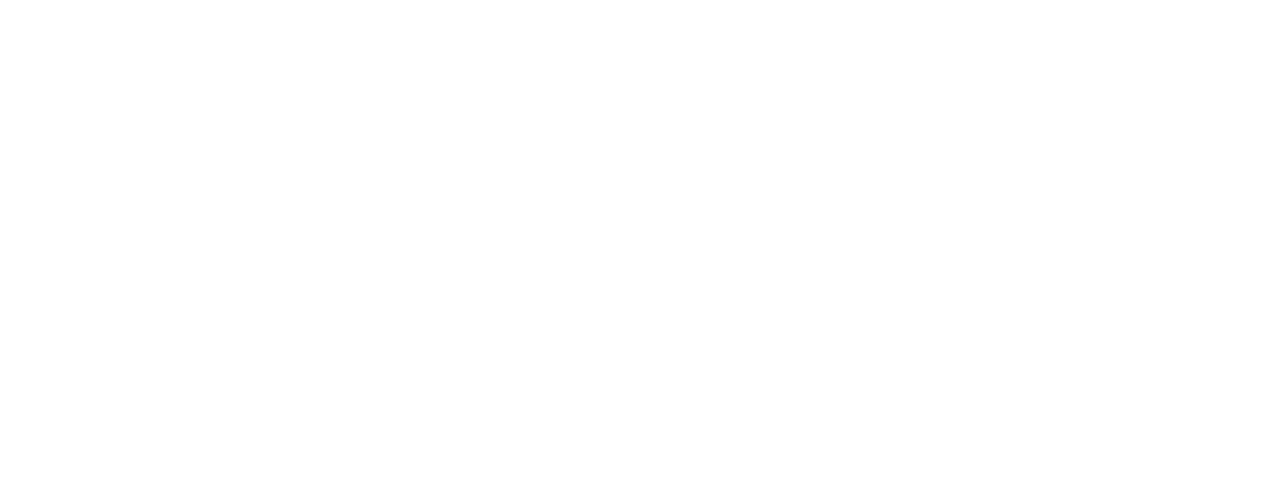
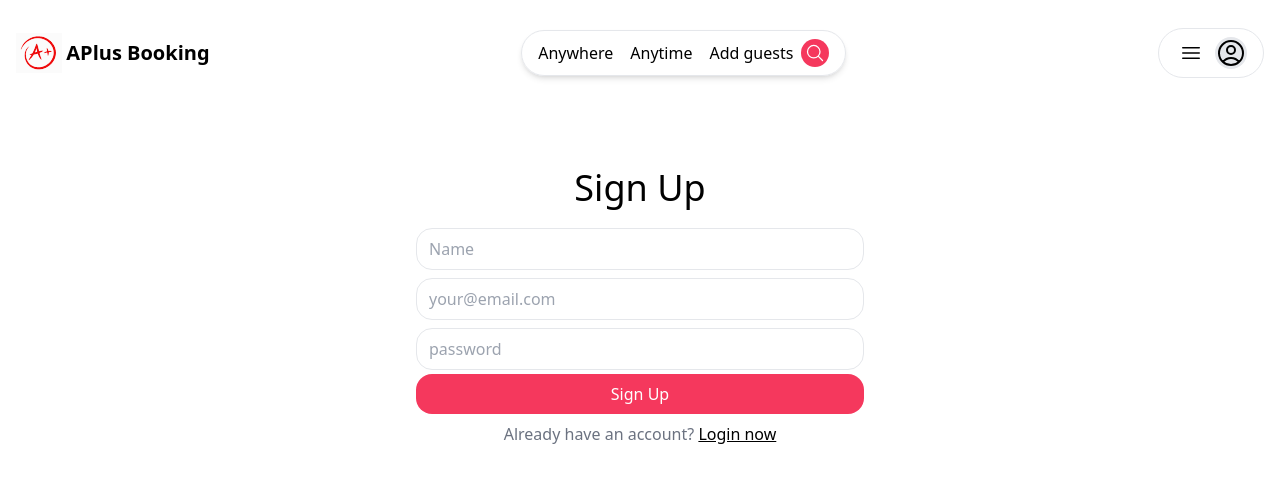
Before and after one commit to cris-ch/booking_system, a React (Vite) app in the folder client/: page /register in a window 1280 px wide. Before the commit this address had no page. Shown: the top 482 px of the page. Built offline with nearby package versions, Linux system fonts and the light colour scheme.

Commit message:
Added SignUp and Login pages

```diff
--- a/client/src/App.jsx
+++ b/client/src/App.jsx
@@ -3,6 +3,7 @@
 import IndexPage from "./pages/IndexPage";
 import LoginPage from "./pages/LoginPage";
 import Layout from "./Layout";
+import RegisterPage from "./pages/RegisterPage";
 
 function App() {
   return (
@@ -10,6 +11,7 @@
       <Route path="/" element={<Layout />}>
         <Route index element={<IndexPage />} />
         <Route path="/login" element={<LoginPage />} />
+        <Route path="/register" element={<RegisterPage />} />
       </Route>
     </Routes>
   );
--- a/client/src/Header.jsx
+++ b/client/src/Header.jsx
@@ -1,12 +1,12 @@
-import React from 'react'
+import React from "react";
 import { Link } from "react-router-dom";
-import aPlusLogo from "./assets/logo.svg"
+import aPlusLogo from "./assets/logo.svg";
 
 const Header = () => {
   return (
     <div>
-            <header className="flex items-center justify-between">
-        <a href="" className="flex items-center gap-1">
+      <header className="flex items-center justify-between mt-3">
+        <a href="/" className="flex items-center gap-1">
           <img src={aPlusLogo} className="h-10" alt="A Plus Logo" />
           <span className="font-bold text-xl">APlus Booking</span>
         </a>
@@ -33,7 +33,10 @@
             </svg>
           </button>
         </div>
-        <Link to={'/login'} className="flex gap-2 border border-color-gray-300 rounded-full py-2 px-4 items-center">
+        <Link
+          to={"/login"}
+          className="flex gap-2 border border-color-gray-300 rounded-full py-2 px-4 items-center"
+        >
           <svg
             xmlns="http://www.w3.org/2000/svg"
             fill="none"
@@ -65,7 +68,7 @@
         </Link>
       </header>
     </div>
-  )
-}
+  );
+};
 
-export default Header
+export default Header;
--- a/client/src/Layout.jsx
+++ b/client/src/Layout.jsx
@@ -4,7 +4,7 @@
 
 const Layout = () => {
   return (
-    <div className="p-4">
+    <div className="p-4 flex flex-col min-h-screen">
       <Header />
       <Outlet />
     </div>
--- a/client/src/index.css
+++ b/client/src/index.css
@@ -1,3 +1,16 @@
 @tailwind base;
 @tailwind components;
 @tailwind utilities;
+
+input[type="text"], input[type="password"], input[type="email"] {
+  @apply w-full border my-1 py-2 px-3 rounded-2xl;
+}
+
+button {
+  @apply bg-gray-300;
+}
+
+button.primary {
+  background-color: #F5385D;
+  @apply bg-primary p-2 w-full text-white rounded-2xl;
+}
--- a/client/src/pages/LoginPage.jsx
+++ b/client/src/pages/LoginPage.jsx
@@ -1,9 +1,22 @@
-import React from 'react'
+import React from "react";
+import { Link } from "react-router-dom";
 
 const LoginPage = () => {
   return (
-    <div>LoginPage</div>
-  )
-}
+    <div className="mt-4 grow flex items-center justify-around">
+      <div className="mb-64">
+        <h1 className="text-4xl text-center mb-4">Login</h1>
+        <form className="max-w-md mx-auto">
+          <input type="email" placeholder="your@email.com" />
+          <input type="password" placeholder="password" />
+          <button className="primary">Login</button>
+          <div className="text-center py-2 text-gray-500">
+            Don't have an account yet? <Link className="underline text-black" to={"/register"}>Sign up</Link>
+          </div>
+        </form>
+      </div>
+    </div>
+  );
+};
 
-export default LoginPage
+export default LoginPage;
--- /dev/null
+++ b/client/src/pages/RegisterPage.jsx
@@ -0,0 +1,23 @@
+import React from 'react'
+import { Link } from 'react-router-dom'
+
+const RegisterPage = () => {
+  return (
+    <div className="mt-4 grow flex items-center justify-around">
+      <div className="mb-64">
+        <h1 className="text-4xl text-center mb-4">Sign Up</h1>
+        <form className="max-w-md mx-auto">
+          <input type="text" placeholder="Name" />
+          <input type="email" placeholder="your@email.com" />
+          <input type="password" placeholder="password" />
+          <button className="primary">Sign Up</button>
+          <div className="text-center py-2 text-gray-500">
+            Already have an account? <Link className="underline text-black" to={"/login"}>Login now</Link>
+          </div>
+        </form>
+      </div>
+    </div>
+  );
+}
+
+export default RegisterPage
```
